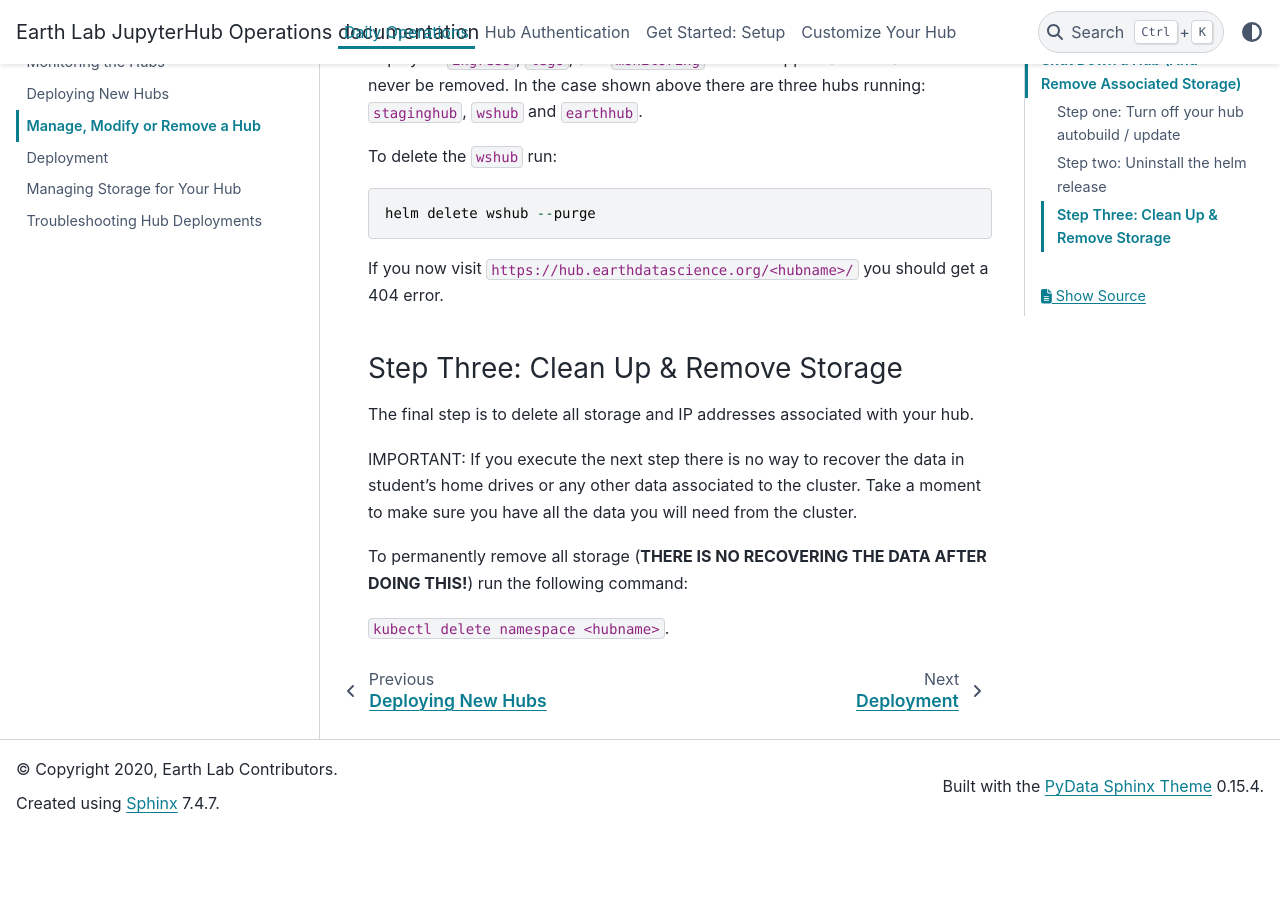
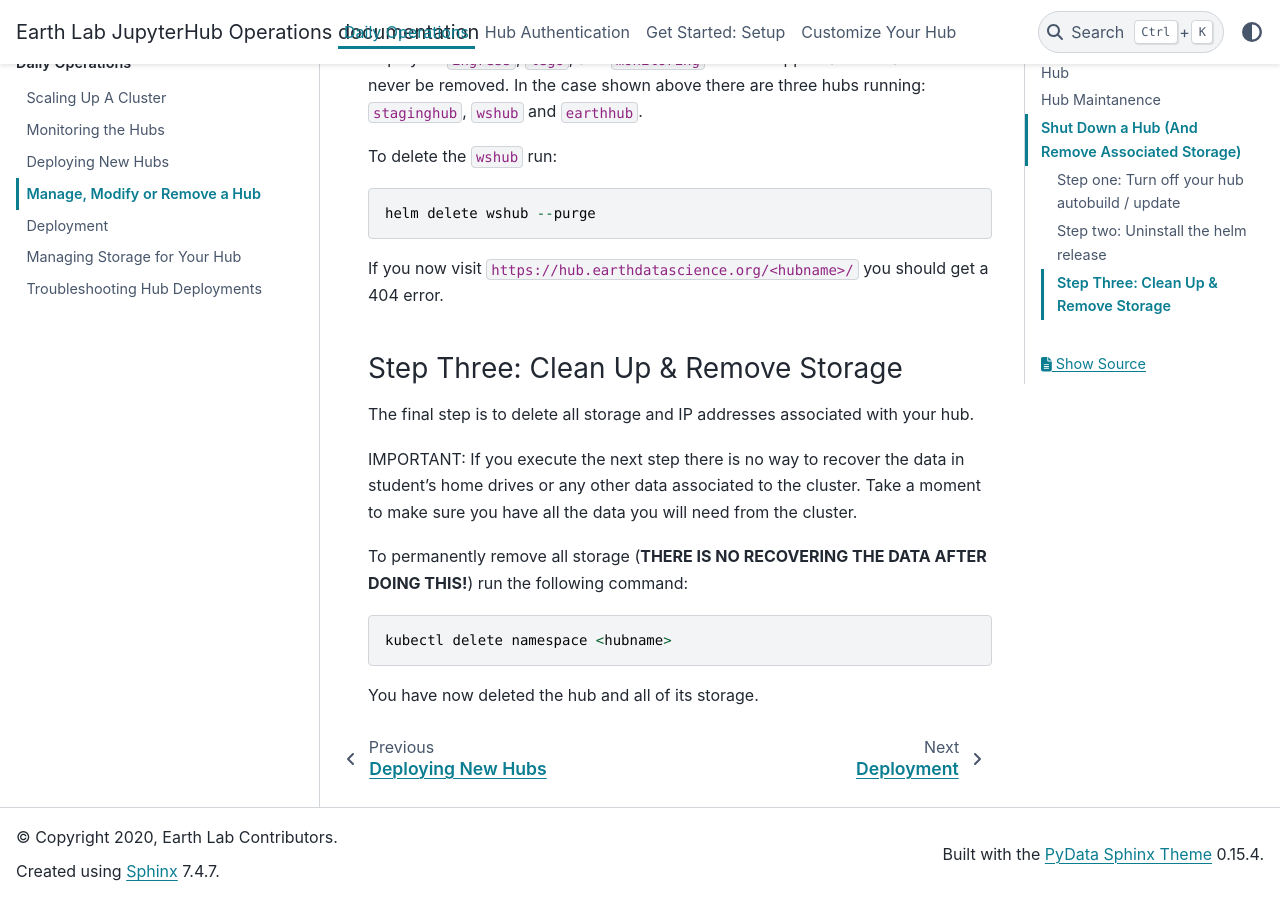
Before and after one commit to earthlab/hub-ops, a Sphinx documentation site: the page built from docs/source/daily-operations/modify-remove-hub.rst, in a window 1280 px wide and 900 px high, scrolled down 3357 px. Built offline with Sphinx 7.4.7 and the PyData theme 0.15.4, drawn with Linux system fonts in a browser that asks for light colours; before the commit the page ends 4190 px from its top, so only the background shows below that.

Commit message:
wrap up syntax fix

```diff
--- a/docs/source/daily-operations/modify-remove-hub.rst
+++ b/docs/source/daily-operations/modify-remove-hub.rst
@@ -158,6 +158,8 @@
 sure you have all the data you will need from the cluster.
 
 To permanently remove all storage (**THERE IS NO RECOVERING THE DATA AFTER DOING
-THIS!**) run the following command:
+THIS!**) run the following command::
 
-:code:`kubectl delete namespace <hubname>`.
+    kubectl delete namespace <hubname>
+
+You have now deleted the hub and all of its storage.
```
